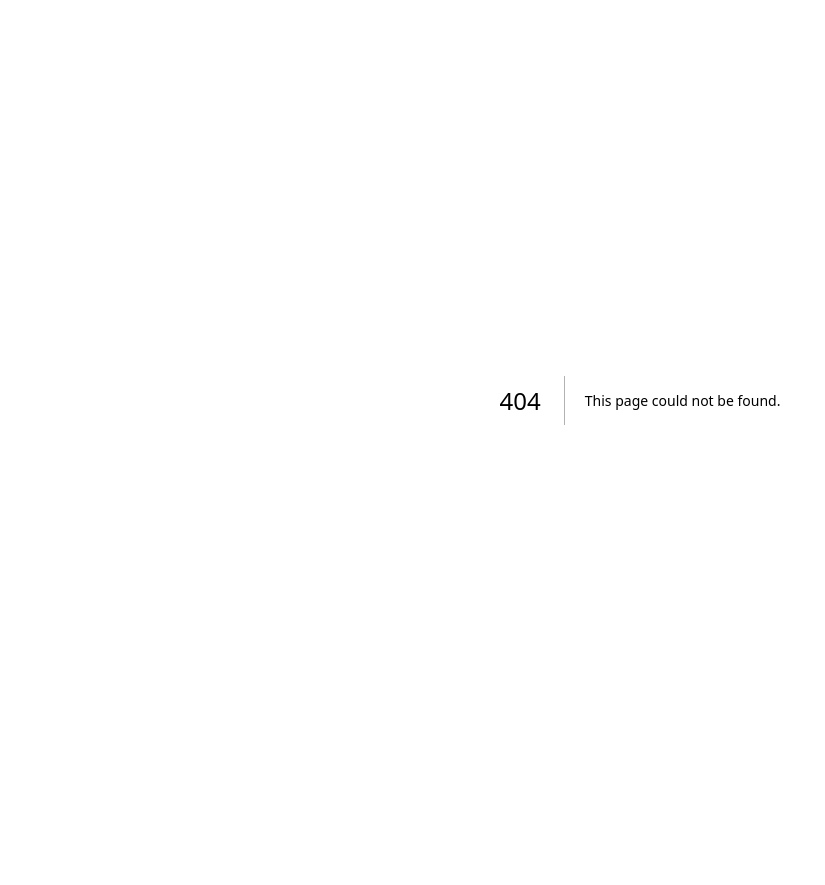
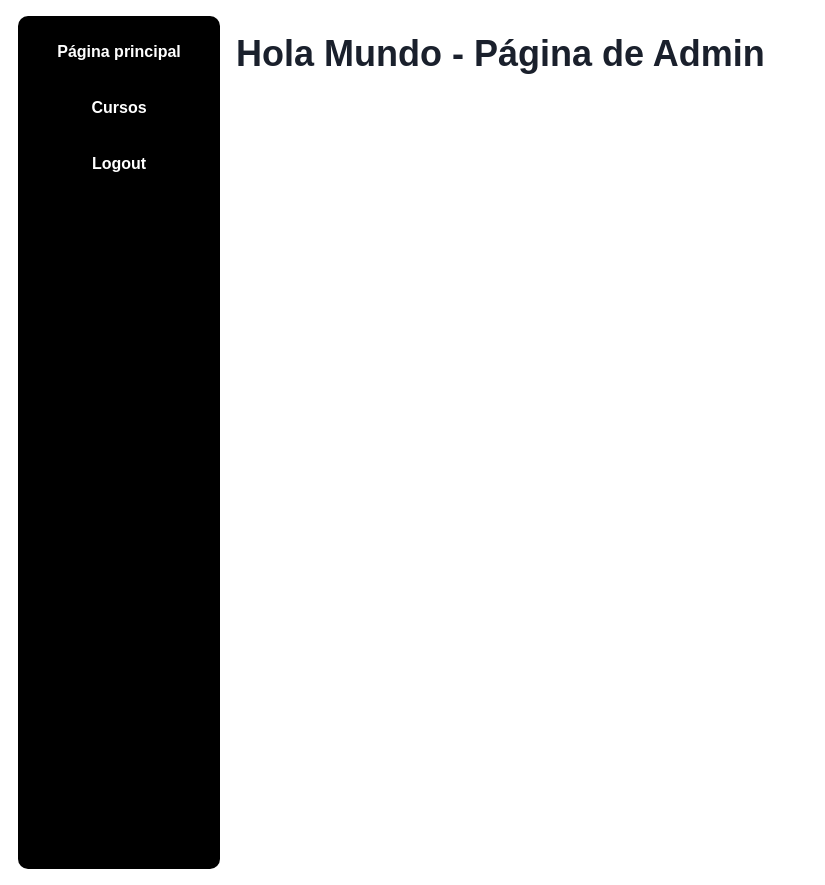
Before and after one commit to maxborquez/Grupo3_Plataforma-cursos, a Next.js app in the folder frontend/: page /admin/admin in a window 1280 px wide. Before the commit this address had no page. Shown: the whole page, without its empty margins (0-825 px from the left). Before the commit the page ends 800 px from the top, so only its background shows below. Built offline with nearby package versions, Linux system fonts and the light colour scheme.

Commit message:
separacion carpetas

```diff
--- a/frontend/pages/_app.js
+++ b/frontend/pages/_app.js
@@ -1,16 +1,24 @@
+// _app.js
+
 import '../styles/globals.css'
-import { ChakraProvider } from '@chakra-ui/react'
+import { ChakraProvider, extendTheme } from '@chakra-ui/react';
 import dotenv from 'dotenv';
 
 dotenv.config(); // Cargar las variables de entorno desde el archivo .env
 
+function MyApp({ Component, pageProps }) {
+  const theme = extendTheme({
+    fonts: {
+      heading: 'Baloo Bhai, sans-serif',
+      body: 'Baloo Bhai, sans-serif',
+    },
+  });
 
-function MyApp({ Component, pageProps }) {
   return (
-    <ChakraProvider>
+    <ChakraProvider theme={theme}>
       <Component {...pageProps} />
     </ChakraProvider>
-  )
+  );
 }
 
-export default MyApp
+export default MyApp;
--- /dev/null
+++ b/frontend/pages/admin/admin.js
@@ -0,0 +1,56 @@
+import { Box, Heading, Button, Stack } from '@chakra-ui/react';
+import Cookies from 'js-cookie';
+import { useRouter } from 'next/router';
+
+const AdminPage = () => {
+  const router = useRouter();
+
+  const handleLogout = () => {
+    // Elimina la cookie que contiene el token JWT
+    Cookies.remove('jwtToken');
+    // Redirige al usuario a la página de inicio de sesión después de cerrar sesión
+    router.push('/login');
+  };
+
+  return (
+    <Box display="flex">
+      {/* Barra lateral */}
+      <Box
+        bg="black"
+        color="white"
+        w="202px"
+        h="853.145px"
+        flexShrink={0}
+        mb={4}
+        mt={4}
+        ml={18} // Ajusta el valor para el margen izquierdo deseado (18px)
+        p={4}
+        borderRadius="10px" // Ajusta el valor para obtener esquinas más o menos redondeadas
+        fontFamily="Baloo Bhai, sans-serif" // Agregar la fuente Baloo Bhai a la barra lateral
+      >
+        <Stack spacing={4}>
+          {/* Aquí coloca cualquier contenido adicional para la barra lateral */}
+          <Button onClick={() => router.push('/admin')} variant="ghost" color="white" colorScheme="whiteAlpha">
+            Página principal
+          </Button>
+          <Button onClick={() => router.push('/admin/cursos')} variant="ghost" color="white" colorScheme="whiteAlpha">
+            Cursos
+          </Button>
+          <Button onClick={handleLogout} variant="ghost" color="white" colorScheme="whiteAlpha">
+            Logout
+          </Button>
+        </Stack>
+      </Box>
+
+      {/* Contenido principal */}
+      <Box p={4} mt={4} fontFamily="Baloo Bhai, sans-serif"> {/* Agregar la fuente Baloo Bhai al contenido principal */}
+        <Heading as="h1" size="xl">
+          Hola Mundo - Página de Admin
+        </Heading>
+        {/* Aquí coloca el contenido de tu página de administrador */}
+      </Box>
+    </Box>
+  );
+};
+
+export default AdminPage;
--- a/frontend/pages/login.js
+++ b/frontend/pages/login.js
@@ -51,11 +51,11 @@ const LoginPage = () => {
 
       // Redirige al usuario a la página correspondiente según el rol
       if (userRoles.includes('admin')) {
-        router.push('/admin');
+        router.push('/pages/admin/admin.js');
       } else if (userRoles.includes('profesor')) {
-        router.push('/profesor');
+        router.push('/pages/profesor/profesor.js');
       } else if (userRoles.includes('alumno')) {
-        router.push('/alumno');
+        router.push('/pages/alumno/alumno.js');
       } else {
         // En caso de que el rol no sea reconocido, puedes redirigir a una página por defecto o mostrar un mensaje de error.
         router.push('/error');
--- /dev/null
+++ b/frontend/styles/chakra-theme.js
@@ -0,0 +1,12 @@
+// chakra-theme.js
+
+import { extendTheme } from '@chakra-ui/react';
+
+const theme = extendTheme({
+  fonts: {
+    heading: 'Baloo Bhai, sans-serif', // Fuente para los encabezados (headings)
+    body: 'Baloo Bhai, sans-serif',    // Fuente para el contenido principal (body)
+  },
+});
+
+export default theme;
```
Also changed, not shown: frontend/pages/admin.js (deleted, +0 -27 lines), frontend/pages/alumno/alumno.js (renamed from frontend/pages/alumno.js), frontend/pages/profesor/profesor.js (renamed from frontend/pages/profesor.js).
